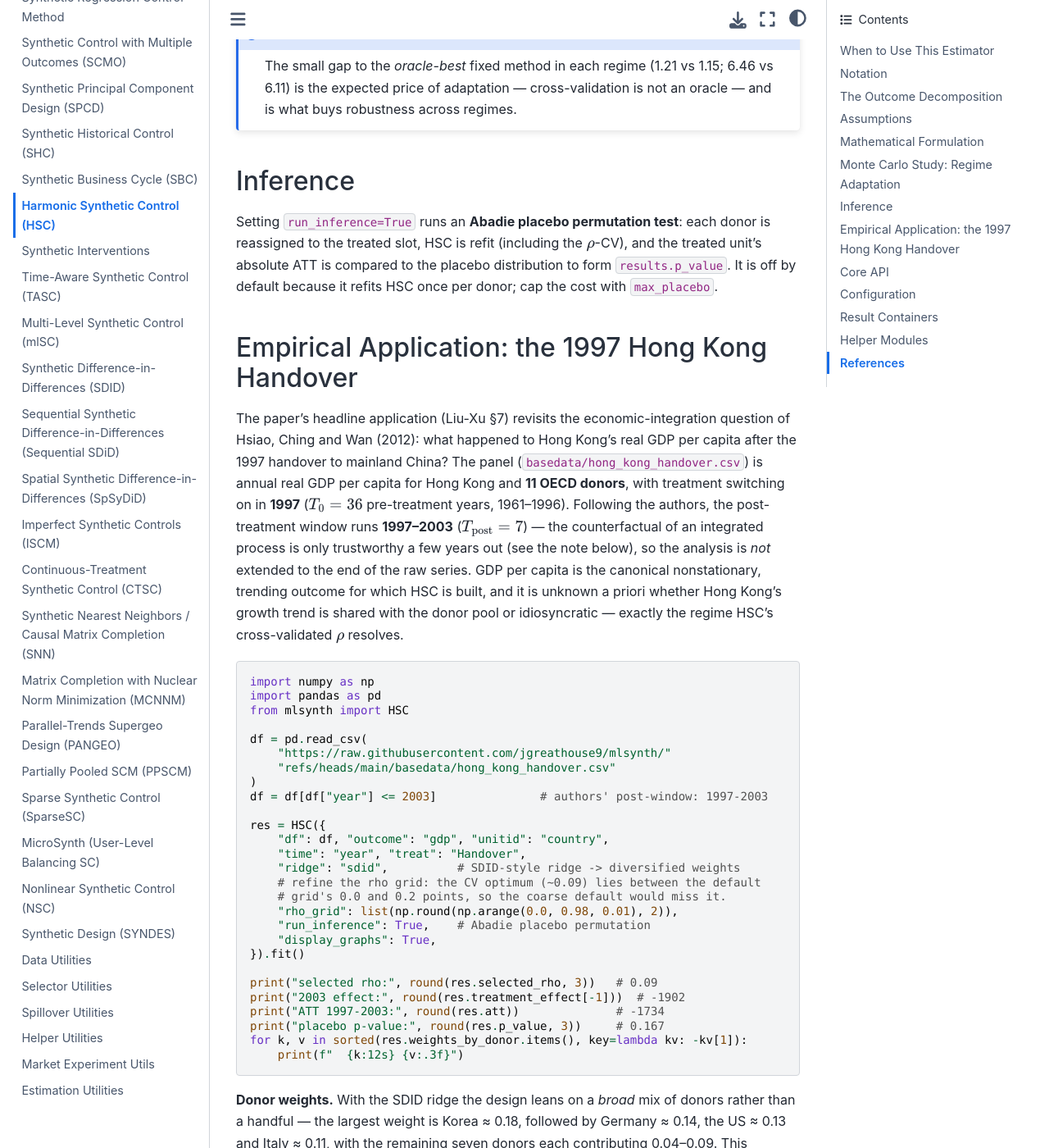
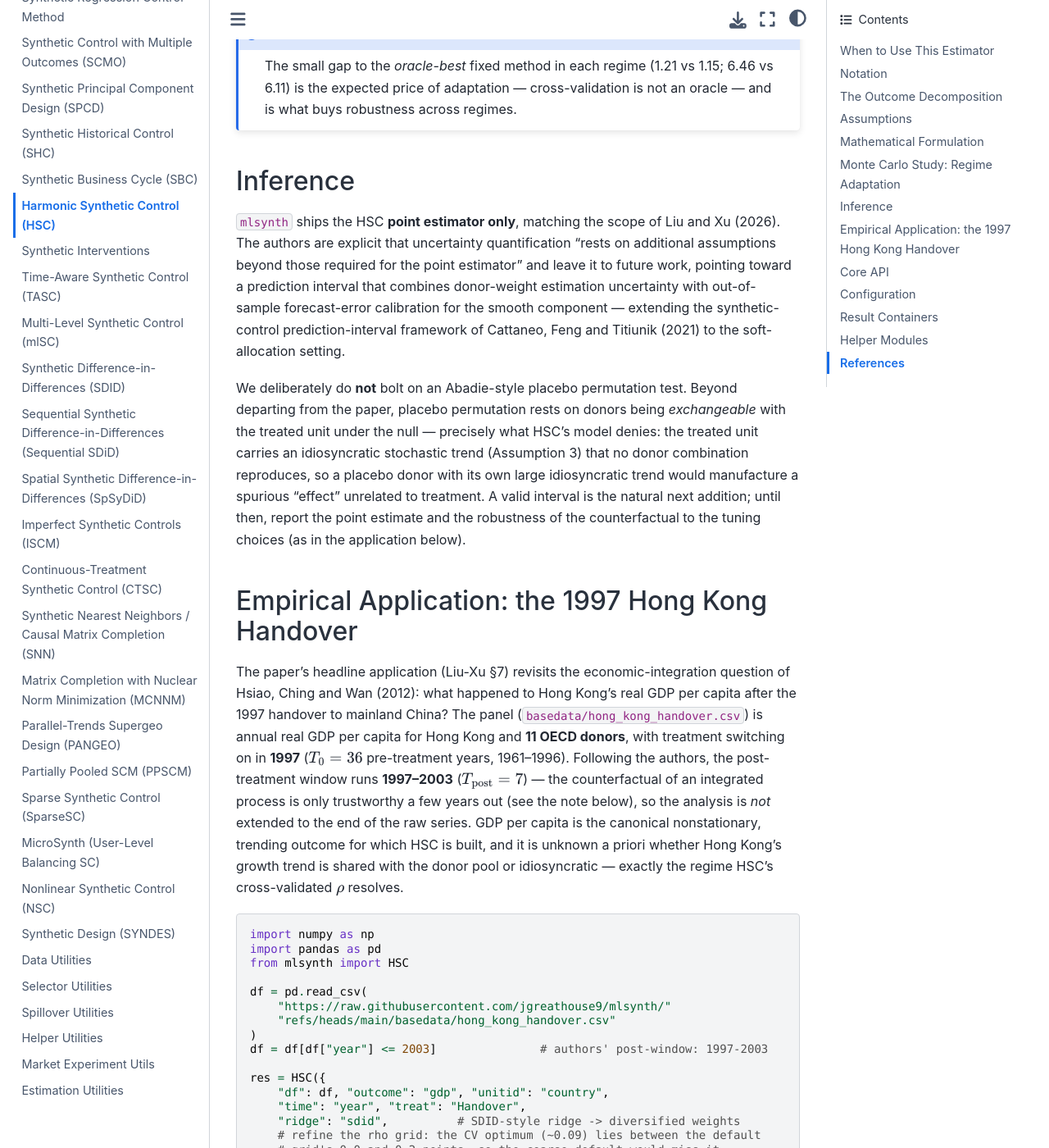
Before and after one commit to jgreathouse9/mlsynth, a Sphinx documentation site: the page built from docs/hsc.rst, in a window 1280 px wide and 1400 px high, scrolled down 6985 px. Shown: the whole window at 82% size. Built offline with Sphinx 7.4.7 and the Sphinx Book theme 1.1.4, drawn with Linux system fonts in a browser that asks for light colours; pages that are not in the unit, such as notebooks, are missing from menus; some of the changed text lies outside the part shown.

Commit message:
Add files via upload

```diff
--- a/docs/hsc.rst
+++ b/docs/hsc.rst
@@ -342,11 +342,23 @@ is the reverse. And the cross-validated allocation moves the right way on its ow
 Inference
 ---------
 
-Setting ``run_inference=True`` runs an **Abadie placebo permutation test**: each
-donor is reassigned to the treated slot, HSC is refit (including the
-:math:`\rho`-CV), and the treated unit's absolute ATT is compared to the placebo
-distribution to form ``results.p_value``. It is off by default because it refits
-HSC once per donor; cap the cost with ``max_placebo``.
+``mlsynth`` ships the HSC **point estimator only**, matching the scope of
+Liu and Xu (2026). The authors are explicit that uncertainty quantification "rests
+on additional assumptions beyond those required for the point estimator" and
+leave it to future work, pointing toward a prediction interval that combines
+donor-weight estimation uncertainty with out-of-sample forecast-error calibration
+for the smooth component — extending the synthetic-control prediction-interval
+framework of Cattaneo, Feng and Titiunik (2021) to the soft-allocation setting.
+
+We deliberately do **not** bolt on an Abadie-style placebo permutation test.
+Beyond departing from the paper, placebo permutation rests on donors being
+*exchangeable* with the treated unit under the null — precisely what HSC's model
+denies: the treated unit carries an idiosyncratic stochastic trend (Assumption 3)
+that no donor combination reproduces, so a placebo donor with its own large
+idiosyncratic trend would manufacture a spurious "effect" unrelated to treatment.
+A valid interval is the natural next addition; until then, report the point
+estimate and the robustness of the counterfactual to the tuning choices (as in
+the application below).
 
 .. _hsc-hong-kong:
 
@@ -386,14 +398,12 @@ the donor pool or idiosyncratic — exactly the regime HSC's cross-validated
        # refine the rho grid: the CV optimum (~0.09) lies between the default
        # grid's 0.0 and 0.2 points, so the coarse default would miss it.
        "rho_grid": list(np.round(np.arange(0.0, 0.98, 0.01), 2)),
-       "run_inference": True,    # Abadie placebo permutation
        "display_graphs": True,
    }).fit()
 
    print("selected rho:", round(res.selected_rho, 3))   # 0.09
    print("2003 effect:", round(res.treatment_effect[-1]))  # -1902
    print("ATT 1997-2003:", round(res.att))              # -1734
-   print("placebo p-value:", round(res.p_value, 3))     # 0.167
    for k, v in sorted(res.weights_by_donor.items(), key=lambda kv: -kv[1]):
        print(f"  {k:12s} {v:.3f}")
 
@@ -451,10 +461,8 @@ spanning the Asian Financial Crisis (1998) and the 2003 SARS epidemic:
 The 2003 effect is **-$1,902** against a counterfactual of **$29,999** —
 matching the paper's headline (≈ -$1,900 against ≈ $30,000) to the dollar. The
 average post-treatment effect is :math:`\widehat{\text{ATT}} =` **-$1,734** per
-capita; the Abadie placebo permutation test (each of the 11 donors reassigned to
-the treated slot, HSC fully refit) returns **p ≈ 0.167** (one of 11 placebos
-exceeds Hong Kong's shortfall — the resolution floor with so few donors is
-1/12 ≈ 0.083).
+capita. (HSC reports the point estimate only; see *Inference* above for why no
+placebo p-value accompanies it.)
 
 .. note::
 
@@ -627,10 +634,6 @@ Helper Modules
    :members:
    :undoc-members:
 
-.. automodule:: mlsynth.utils.hsc_helpers.inference
-   :members:
-   :undoc-members:
-
 .. automodule:: mlsynth.utils.hsc_helpers.plotter
    :members:
    :undoc-members:
@@ -652,6 +655,10 @@ Arkhangelsky, D., Athey, S., Hirshberg, D. A., Imbens, G. W., & Wager, S.
 Bai, J. (2009). "Panel Data Models with Interactive Fixed Effects."
 *Econometrica* 77(4):1229-1279.
 
+Cattaneo, M. D., Feng, Y., & Titiunik, R. (2021). "Prediction Intervals for
+Synthetic Control Methods." *Journal of the American Statistical Association*
+116(536):1865-1880.
+
 Granger, C. W. J., & Newbold, P. (1974). "Spurious Regressions in
 Econometrics." *Journal of Econometrics* 2(2):111-120.
 
```
Also changed, not shown: other parts of docs/hsc.rst (+2 -3 lines).
